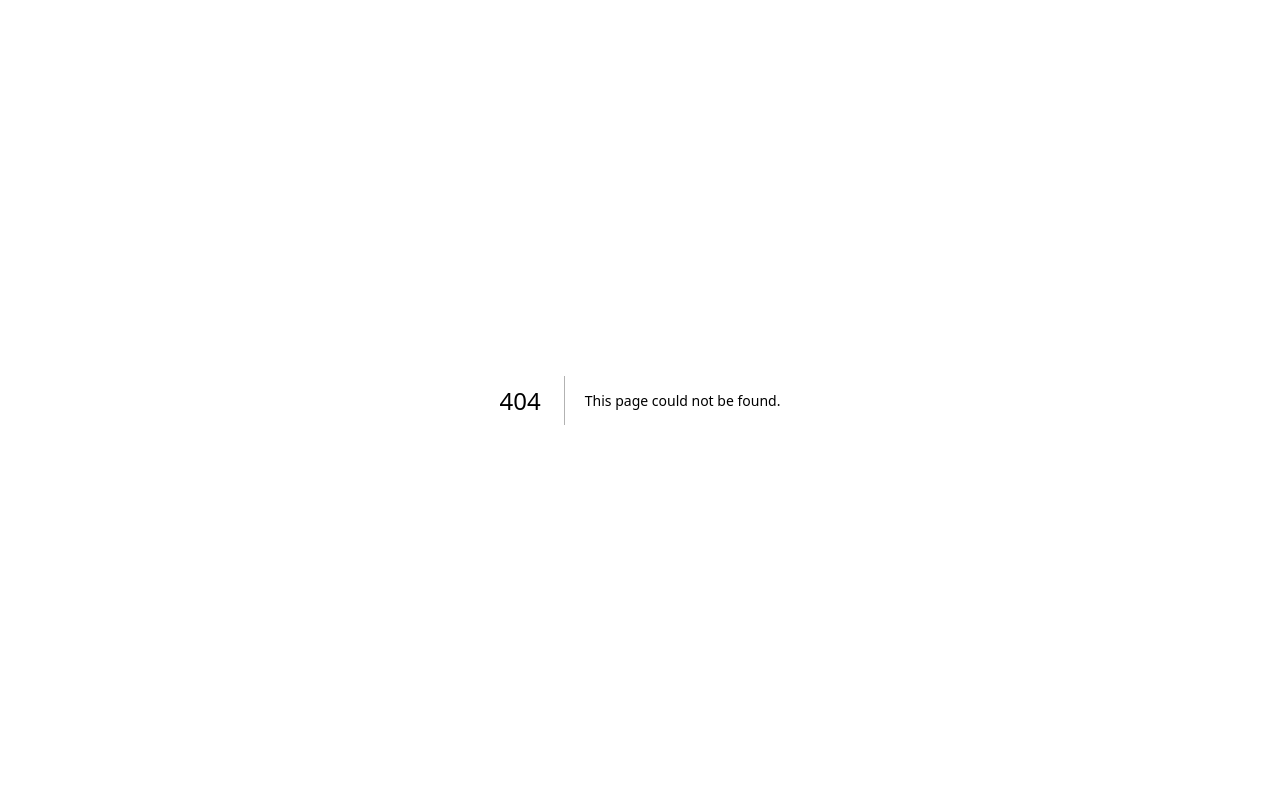
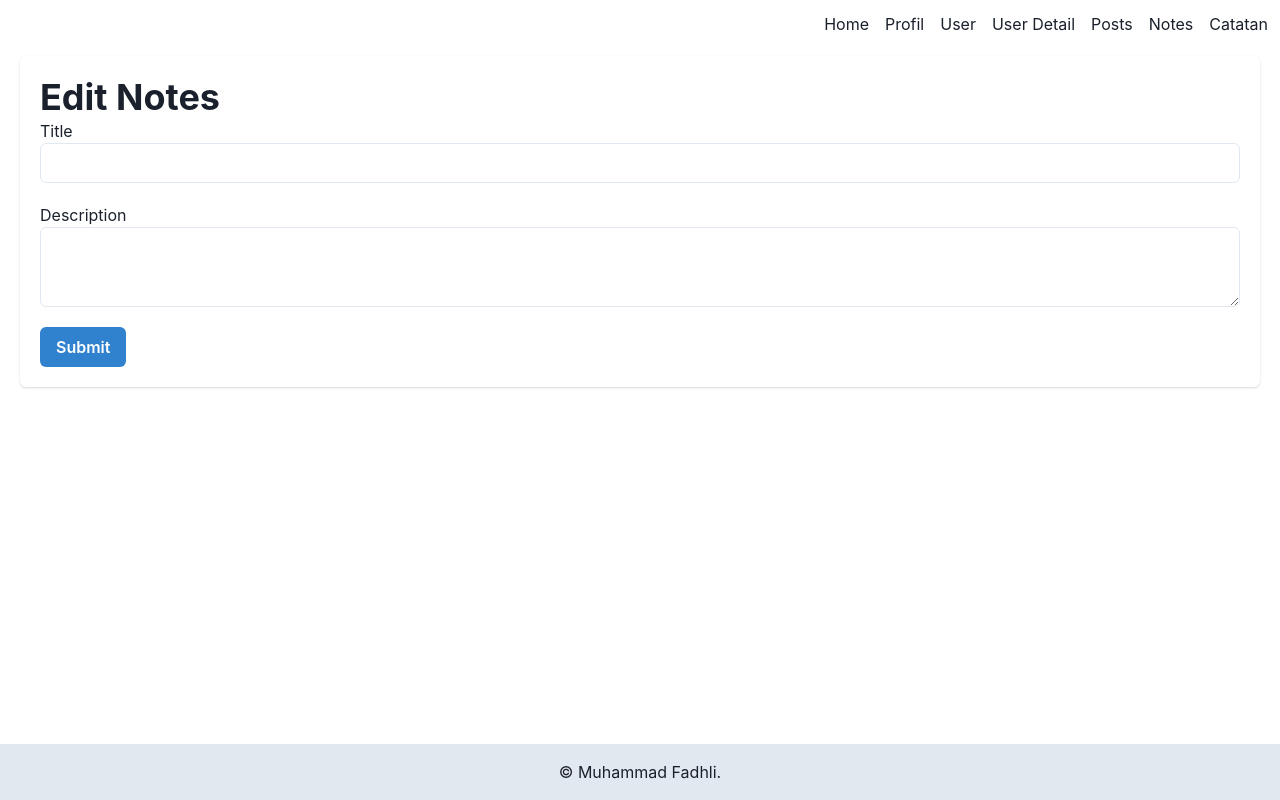
Before and after one commit to FadhliPohan/belajar-nextjs, a Next.js app in the folder learn-nextjs/: page /catatan/edit/1 in a window 1280 px wide. Before the commit this address had no page. Built offline with nearby package versions, Linux system fonts and the light colour scheme; no server answers.

Commit message:
Feat(TUGAS-H13):Pembuatan Delete & Update

```diff
--- /dev/null
+++ b/learn-nextjs/pages/catatan/edit/[id].js
@@ -0,0 +1,92 @@
+import dynamic from "next/dynamic";
+import {
+  Grid,
+  GridItem,
+  Card,
+  Heading,
+  Text,
+  Button,
+  Input,
+  Textarea,
+} from "@chakra-ui/react";
+import { useRouter } from "next/router";
+import { useEffect, useState } from "react";
+const Layout = dynamic(() => import("@/layout"));
+
+const DetailCatatan = () => {
+  const router = useRouter();
+  const { id } = router?.query;
+  const [notes, setNotes] = useState();
+
+  const HandleSubmit = async () => {
+    try {
+      const response = await fetch(
+        `https://paace-f178cafcae7b.nevacloud.io/api/notes/update/${id}`,
+        {
+          method: "PATCH",
+          headers: {
+            "Content-Type": "application/json",
+          },
+          body: JSON.stringify({
+            title: notes?.title,
+            description: notes?.description,
+          }),
+        }
+      );
+      const result = await response.json();
+      if (result?.success) {
+        router.push("/catatan");
+      }
+    } catch (error) {}
+  };
+
+  async function fetchingData() {
+    const res = await fetch(
+      `https://paace-f178cafcae7b.nevacloud.io/api/notes/${id}`
+    );
+    const listNotes = await res.json();
+    if (listNotes?.success) {
+      setNotes(listNotes?.data);
+    }
+  }
+  useEffect(() => {
+    fetchingData();
+  }, [id]);
+  return (
+    <div>
+      <Layout metaTitle="Catatan">
+        <Card margin="5" padding="5">
+          <Heading>Edit Notes</Heading>
+          <Grid gap="5">
+            <GridItem>
+              <Text>Title</Text>
+              <Input
+                type="text"
+                value={notes?.title || ""}
+                onChange={(event) =>
+                  setNotes({ ...notes, title: event.target.value })
+                }
+              />
+            </GridItem>
+            <GridItem>
+              <Text>Description</Text>
+              <Textarea
+                value={notes?.description || ""}
+                onChange={(event) =>
+                  setNotes({ ...notes, description: event.target.value })
+                }
+              />
+            </GridItem>
+            <GridItem>
+              <Button onClick={() => HandleSubmit()} colorScheme="blue">
+                Submit
+              </Button>
+            </GridItem>
+          </Grid>
+        </Card>
+      </Layout>
+    </div>
+  );
+};
+
+export default DetailCatatan;
```
Also changed, not shown: learn-nextjs/pages/catatan/index.js (+21 -2 lines), learn-nextjs/pages/catatan/[id].js (deleted), learn-nextjs/pages/catatan/edit.js (deleted).
